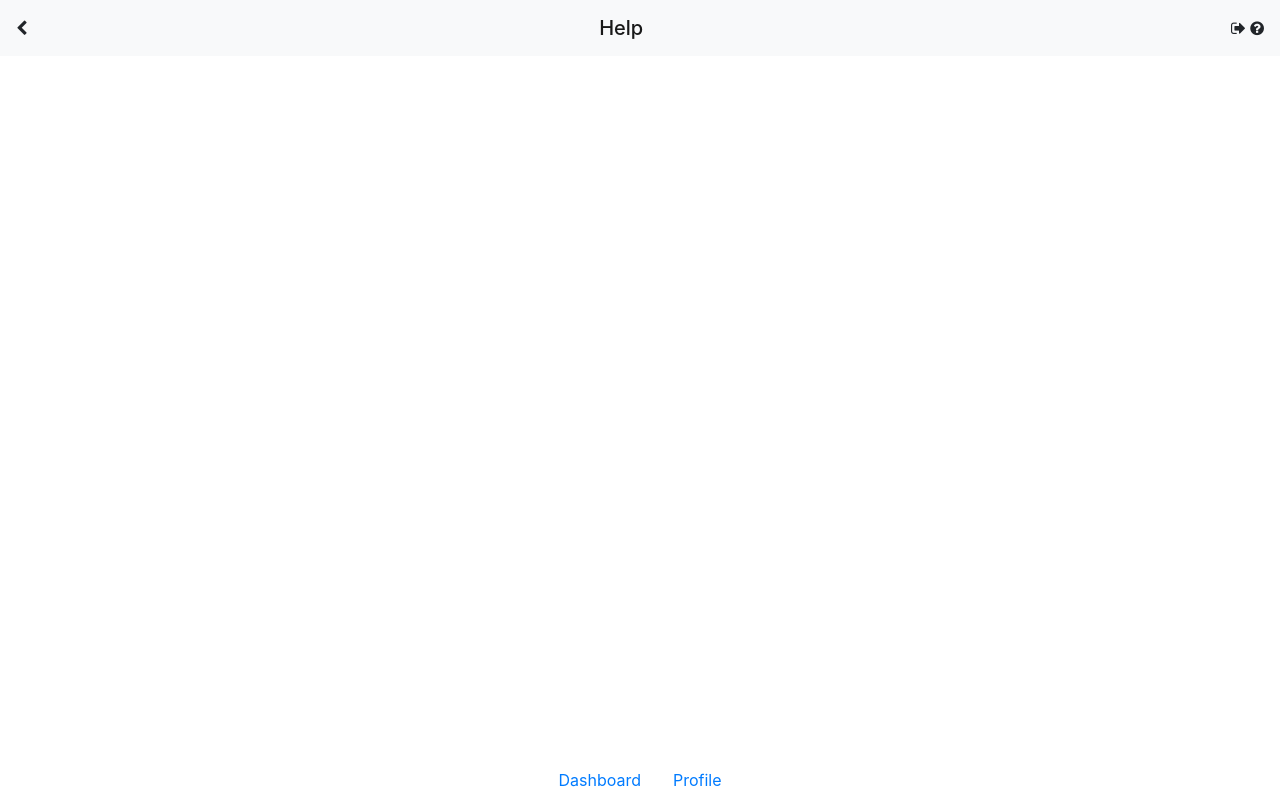
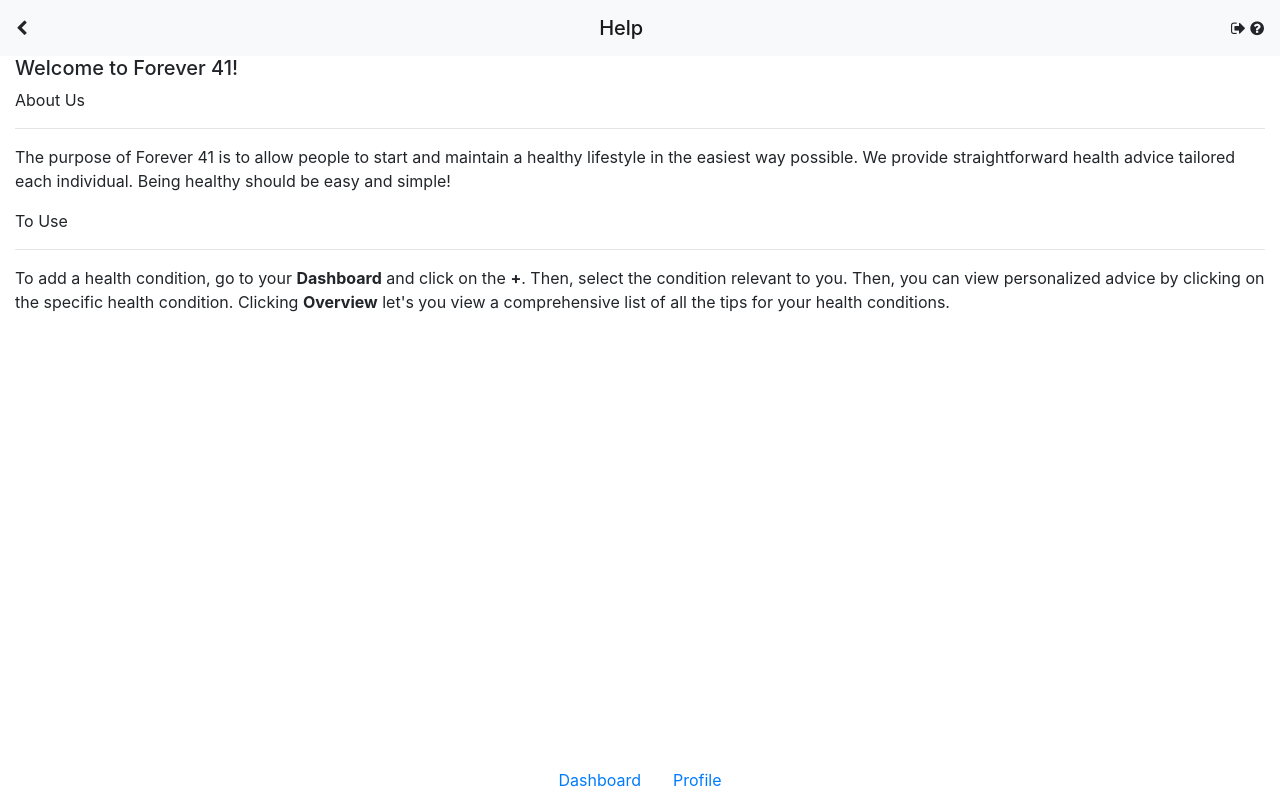
Before and after one commit to jessicaatran/Forever41, a plain HTML site: page help.html in a window 1280 px wide. Drawn offline with nearby package versions, Linux system fonts and the light colour scheme.

Commit message:
formattedddd added stuff to help pageee

```diff
--- a/help.html
+++ b/help.html
@@ -19,7 +19,18 @@
       <i id="help" class="fa fa-question-circle" aria-hidden="true"></i></span>
     </nav>
 
-
+    <div class="col-sm-12">
+      <h5>Welcome to Forever 41!</h5>
+      <h7>About Us</h7><hr>
+      <p>The purpose of Forever 41 is to allow people to start and maintain a healthy
+      lifestyle in the easiest way possible. We provide straightforward health advice
+      tailored each individual. Being healthy should be easy and simple!</p>
+      <h7>To Use</h7><hr>
+      <p>To add a health condition, go to your <b>Dashboard</b> and click on the <b>+</b>.
+        Then, select the condition relevant to you. Then, you can view personalized advice
+        by clicking on the specific health condition. Clicking <b>Overview</b> let's
+        you view a comprehensive list of all the tips for your health conditions.</p>
+    </div>
     <!-- bottom nav bar -->
     <ul class="nav justify-content-center fixed-bottom">
       <li class="nav-item">
```
Also changed, not shown: edit_prof.html (+5 -8 lines), profile.html (+1 -2 lines), javascript/js.js (line endings or trailing spaces).
